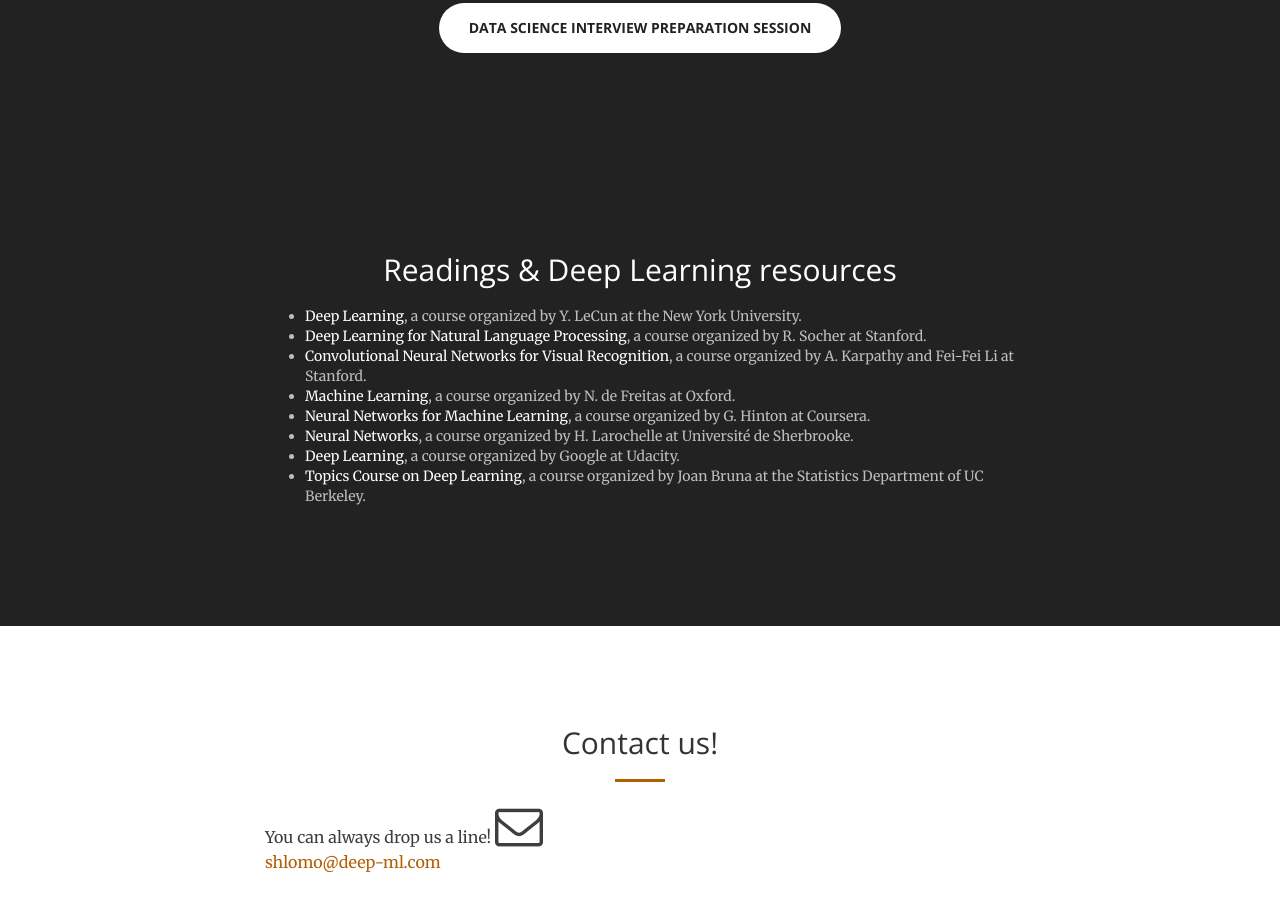
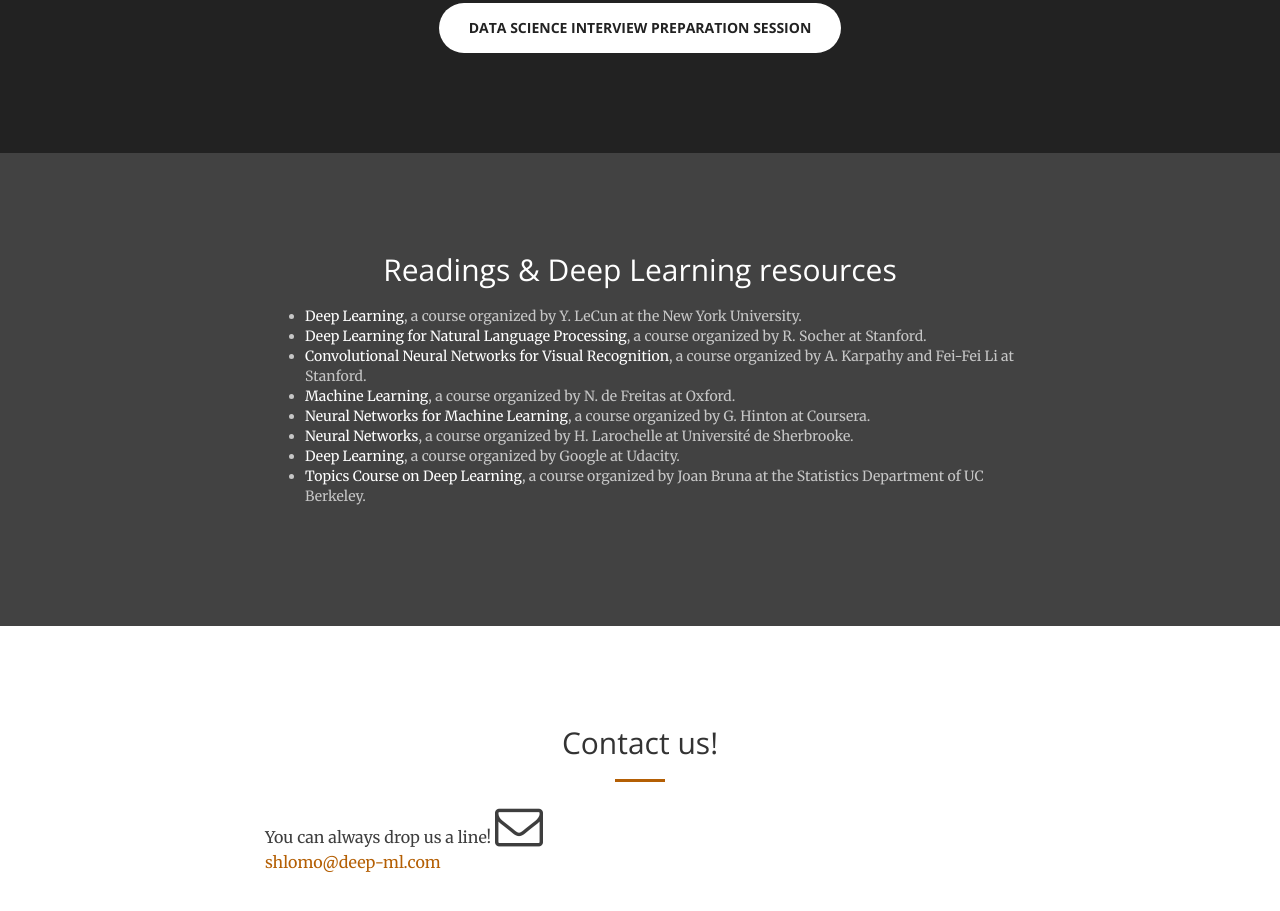
Before and after one commit to deeponcology/quantscientist.github.io, a plain HTML site: page index.html in a window 1280 px wide. Shown: the part 4101-5012 px from the top of the page. Drawn offline with nearby package versions, Linux system fonts and the light colour scheme.

Commit message:
removed invalid css

```diff
--- a/index.html
+++ b/index.html
@@ -332,7 +332,7 @@
     <div class="divider"></div>
 
 
-   <section class="bg-dark" id="dl-links">
+   <section class="bg-primary" id="dl-links">
         <div class="container">
             <div class="row">
                 <div class="col-lg-8 col-lg-offset-2 text-center">
```
